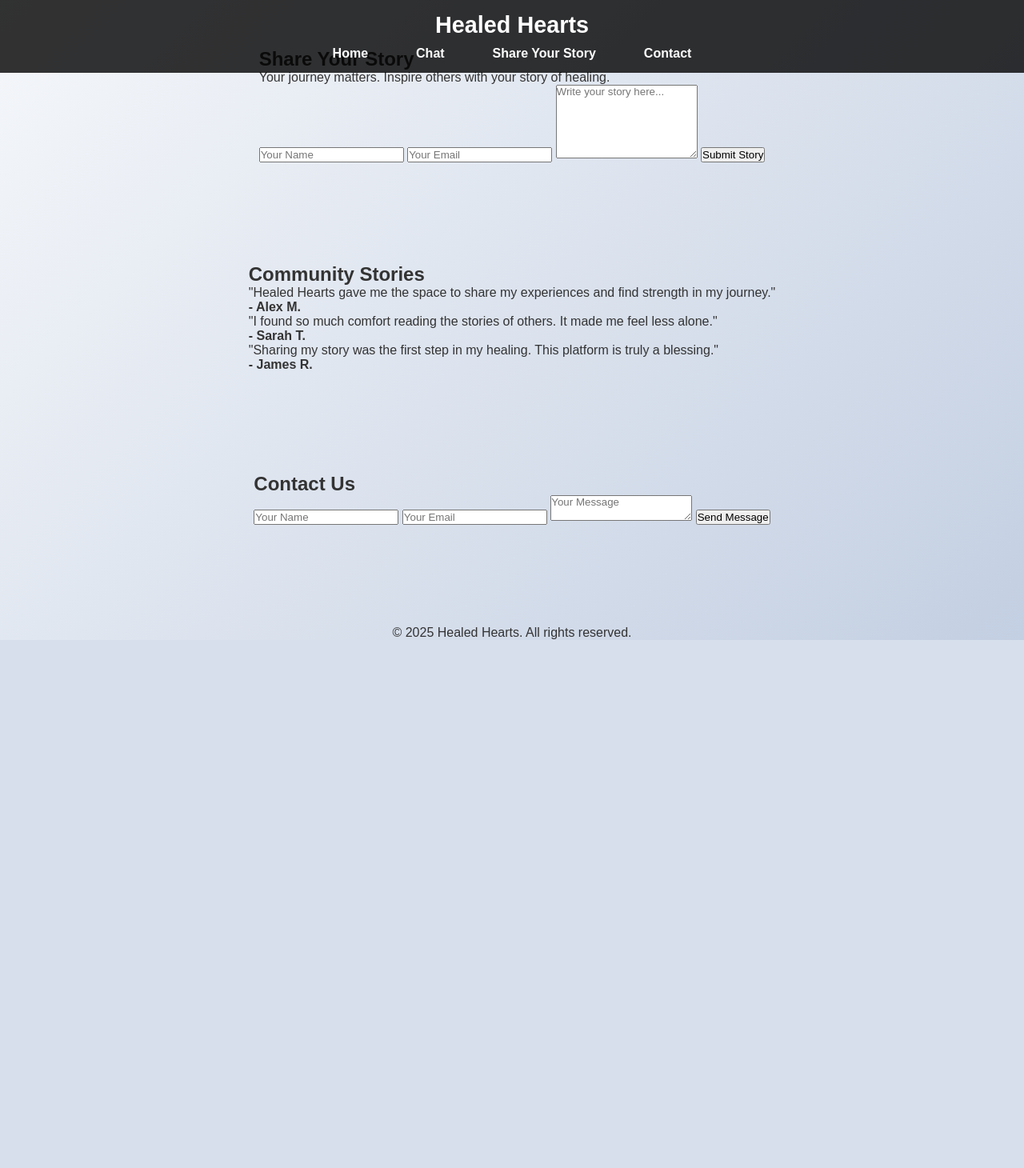
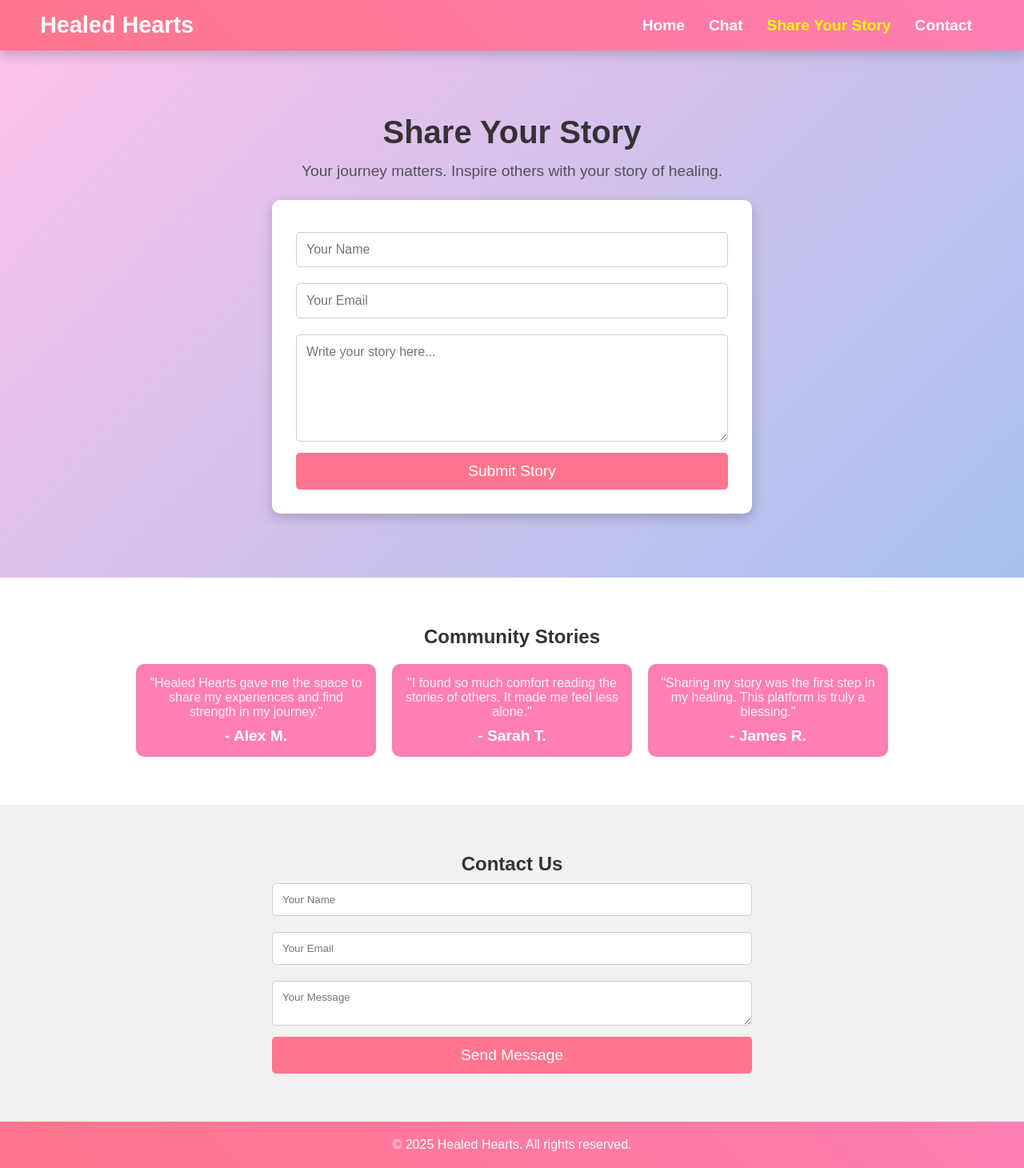
Before and after one commit to karthikeya25/healedhearts, a Flask app: page /post-story in a window 1280 px wide. Shown: the whole page at 80% size. Before the commit the page ends 800 px from the top, so only its background shows below. Run offline with Flask 3, Linux system fonts and the light colour scheme.

Commit message:
Update styles.css

```diff
--- a/healed_hearts/static/styles.css
+++ b/healed_hearts/static/styles.css
@@ -1,191 +1,255 @@
-/* 🌟 General Styling */
+/* General Styles */
 * {
     margin: 0;
     padding: 0;
     box-sizing: border-box;
     font-family: 'Poppins', sans-serif;
+}
+
+body {
+    background-color: #f8f9fa;
+    color: #333;
+    scroll-behavior: smooth;
+}
+
+/* Navigation Bar */
+.nav-bar {
+    display: flex;
+    justify-content: space-between;
+    align-items: center;
+    background: linear-gradient(45deg, #ff758c, #ff7eb3);
+    padding: 15px 50px;
+    box-shadow: 0 5px 15px rgba(0, 0, 0, 0.2);
+    position: sticky;
+    top: 0;
+    z-index: 1000;
+}
+
+.logo {
+    font-size: 1.8rem;
+    font-weight: bold;
+    color: white;
+}
+
+.nav-bar ul {
+    list-style: none;
+    display: flex;
+}
+
+.nav-bar ul li {
+    margin: 0 15px;
+}
+
+.nav-bar ul li a {
+    text-decoration: none;
+    color: white;
+    font-weight: bold;
+    font-size: 1.2rem;
+    transition: color 0.3s ease;
+}
+
+.nav-bar ul li a:hover {
+    color: #ffe8e8;
+}
+
+.nav-bar ul li .active {
+    color: yellow;
+}
+
+/* Hero Section */
+#post-story {
+    text-align: center;
+    padding: 80px 20px;
+    background: linear-gradient(135deg, #fbc2eb, #a6c1ee);
+    color: #333;
+}
+
+.section-title {
+    font-size: 2.5rem;
+    font-weight: bold;
+    margin-bottom: 15px;
+}
+
+.section-description {
+    font-size: 1.2rem;
+    margin-bottom: 25px;
+    opacity: 0.8;
+}
+
+/* Story Form */
+.story-container {
+    max-width: 600px;
+    margin: 0 auto;
+    background: white;
+    padding: 30px;
+    border-radius: 10px;
+    box-shadow: 0px 5px 15px rgba(0, 0, 0, 0.2);
+}
+
+.story-container input,
+.story-container textarea {
+    width: 100%;
+    padding: 12px;
+    margin: 10px 0;
+    border: 1px solid #ccc;
+    border-radius: 5px;
+    font-size: 1rem;
+    outline: none;
+}
+
+.story-container input:focus,
+.story-container textarea:focus {
+    border-color: #ff758c;
+}
+
+.pulse-btn {
+    width: 100%;
+    background: #ff758c;
+    color: white;
+    padding: 12px;
+    border: none;
+    border-radius: 5px;
+    font-size: 1.2rem;
+    cursor: pointer;
     transition: all 0.3s ease-in-out;
 }
 
-body {
-    background: linear-gradient(135deg, #f5f7fa, #c3cfe2);
-    color: #333;
-    padding-top: 60px;
-    min-height: 100vh;
-    display: flex;
-    flex-direction: column;
-    justify-content: space-between;
-    align-items: center;
-    opacity: 0;
+.pulse-btn:hover {
+    background: #ff4f7b;
+    transform: scale(1.05);
 }
 
-/* **🚀 Fade-in Animation on Page Load** */
-.fade-in {
-    animation: fadeIn 1s ease-in forwards;
-}
-@keyframes fadeIn {
-    from { opacity: 0; transform: translateY(-10px); }
-    to { opacity: 1; transform: translateY(0); }
+/* Testimonials Section */
+#testimonials {
+    background: #ffffff;
+    text-align: center;
+    padding: 60px 20px;
 }
 
-/* **🔺 Header & Navigation Bar** */
-header {
-    position: fixed;
-    top: 0;
-    width: 100%;
-    background: rgba(0, 0, 0, 0.8);
-    padding: 15px 0;
-    text-align: center;
-    z-index: 1000;
+.testimonial-slider {
+    display: flex;
+    justify-content: center;
+    gap: 20px;
+    overflow: hidden;
+    padding-top: 20px;
 }
 
-header h1 {
+.testimonial {
+    background: #ff7eb3;
     color: white;
-    font-size: 1.8rem;
+    padding: 15px;
+    width: 300px;
+    border-radius: 10px;
+    transition: transform 0.5s ease-in-out;
 }
 
-nav ul {
-    list-style: none;
-    display: flex;
-    justify-content: center;
-    margin-top: 10px;
+.testimonial p {
+    font-size: 1rem;
+    opacity: 0.9;
 }
 
-nav ul li {
-    margin: 0 15px;
+.testimonial h4 {
+    margin-top: 10px;
+    font-size: 1.2rem;
+    font-weight: bold;
 }
 
-nav ul li a {
-    color: white;
-    text-decoration: none;
-    font-weight: bold;
-    padding: 10px 15px;
-    border-radius: 8px;
+/* Contact Form */
+#contact {
+    background: #f1f1f1;
+    padding: 60px 20px;
+    text-align: center;
 }
 
-nav ul li a:hover {
-    background: #ff9800;
+#contact-form {
+    max-width: 600px;
+    margin: auto;
 }
 
-/* **📝 Form Styling** */
-.form-container {
-    background: white;
-    padding: 25px;
-    width: 90%;
-    max-width: 500px;
-    box-shadow: 0 5px 15px rgba(0, 0, 0, 0.2);
-    border-radius: 10px;
-    margin-top: 20px;
-}
-
-.form-container h2 {
-    text-align: center;
-    margin-bottom: 15px;
-}
-
-.form-container input, .form-container textarea {
+#contact-form input,
+#contact-form textarea {
     width: 100%;
-    padding: 10px;
+    padding: 12px;
     margin: 10px 0;
     border: 1px solid #ccc;
     border-radius: 5px;
 }
 
-.form-container textarea {
-    resize: none;
-    height: 120px;
+#contact-form button {
+    width: 100%;
+    background: #ff758c;
+    color: white;
+    padding: 12px;
+    border: none;
+    border-radius: 5px;
+    font-size: 1.2rem;
+    cursor: pointer;
 }
 
-/* **📌 Character Counter** */
-#char-count {
-    font-size: 14px;
-    color: #555;
-    text-align: right;
-    margin-top: -10px;
-    margin-bottom: 10px;
+#contact-form button:hover {
+    background: #ff4f7b;
 }
 
-/* **🎨 Button Styling** */
-.btn-submit, .btn-close {
-    background: #4CAF50;
+/* Footer */
+footer {
+    background: linear-gradient(45deg, #ff758c, #ff7eb3);
     color: white;
-    padding: 12px 20px;
-    border: none;
-    border-radius: 5px;
-    cursor: pointer;
-    width: 100%;
-    font-size: 16px;
-    transition: transform 0.2s ease-in-out;
+    text-align: center;
+    padding: 20px;
+    font-size: 1rem;
 }
 
-.btn-submit:hover, .btn-close:hover {
-    background: #45a049;
-    transform: scale(1.05);
+/* Animations */
+.fade-in {
+    opacity: 0;
+    transform: translateY(30px);
+    animation: fadeInAnimation 1s ease-in-out forwards;
 }
 
-/* **✅ Confirmation Modal Styling** */
-#confirmation-modal {
-    position: fixed;
-    top: 50%;
-    left: 50%;
-    transform: translate(-50%, -50%);
-    background: white;
-    padding: 20px;
-    width: 90%;
-    max-width: 400px;
-    box-shadow: 0 4px 10px rgba(0, 0, 0, 0.3);
-    border-radius: 8px;
-    text-align: center;
-    display: none;
+@keyframes fadeInAnimation {
+    0% {
+        opacity: 0;
+        transform: translateY(30px);
+    }
+    100% {
+        opacity: 1;
+        transform: translateY(0);
+    }
 }
 
-#confirmation-modal h2 {
-    color: #333;
+.pop-up {
+    animation: popUpAnimation 1s ease-in-out forwards;
 }
 
-.hidden {
-    display: none;
+@keyframes popUpAnimation {
+    0% {
+        opacity: 0;
+        transform: scale(0.8);
+    }
+    100% {
+        opacity: 1;
+        transform: scale(1);
+    }
 }
 
-.fade-in-modal {
-    animation: modalFade 0.5s ease-in-out forwards;
-}
-@keyframes modalFade {
-    from { opacity: 0; transform: scale(0.8); }
-    to { opacity: 1; transform: scale(1); }
-}
-
-/* **🔝 Scroll to Top Button** */
-.scroll-top-btn {
-    position: fixed;
-    bottom: 20px;
-    right: 20px;
-    background: #007bff;
-    color: white;
-    border: none;
-    padding: 10px 15px;
-    font-size: 18px;
-    cursor: pointer;
-    border-radius: 50%;
-    box-shadow: 0 2px 5px rgba(0, 0, 0, 0.3);
-}
-
-.scroll-top-btn.hidden {
-    display: none;
-}
-
-/* **📱 Responsive Design** */
-@media (max-width: 768px) {
-    nav ul {
+/* Responsive Design */
+@media screen and (max-width: 768px) {
+    .nav-bar {
         flex-direction: column;
-        align-items: center;
+        text-align: center;
     }
 
-    nav ul li {
-        margin: 5px 0;
+    .nav-bar ul {
+        flex-direction: column;
+        padding-top: 10px;
     }
 
-    .form-container {
-        width: 95%;
+    .nav-bar ul li {
+        margin-bottom: 10px;
+    }
+
+    .story-container,
+    #contact-form {
+        width: 90%;
     }
 }
```
